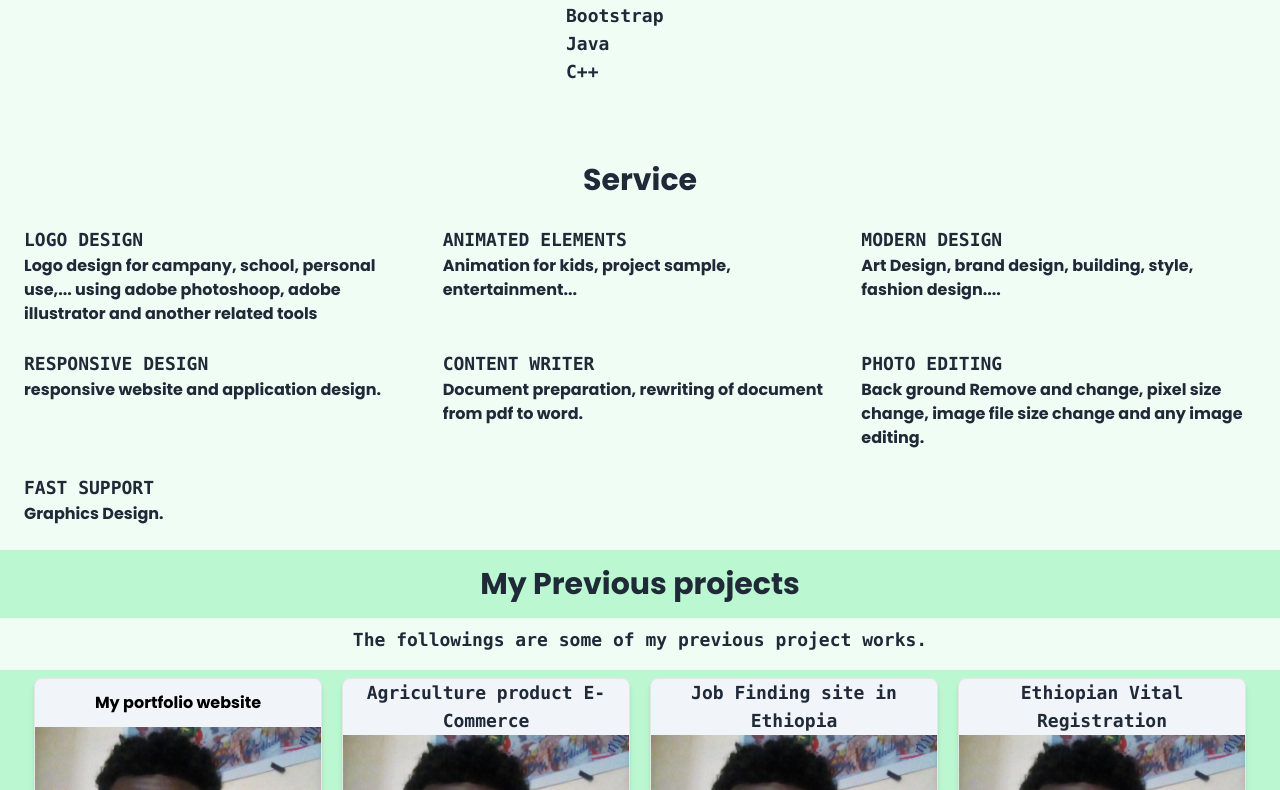
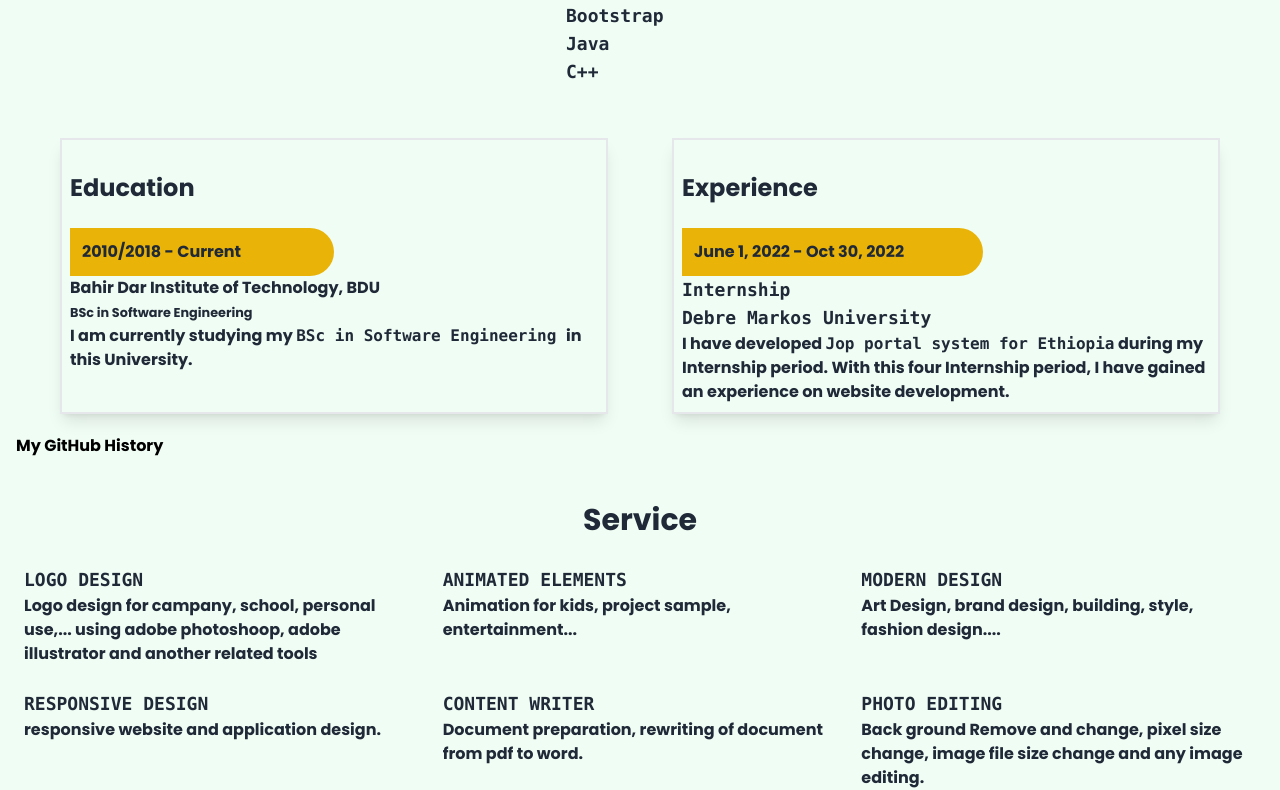
Before and after one commit to Desalegngetachew/portfolio, a Vue app: page / in a window 1280 px wide. Shown: the part 1430-2220 px from the top of the page. Built offline with nearby package versions, Linux system fonts and the light colour scheme.

Commit message:
education and experiece added

```diff
--- a/src/components/about.vue
+++ b/src/components/about.vue
@@ -76,10 +76,56 @@
     <div >
         <p class="font-bold font-mono">C++</p>
     </div>
+</div>
 
 </div>
+
+
+<div class=" pt-5">
+    <div class="grid sm:grid-cols-1 md:grid-cols-2 sm:gap-5 md:gap-16 text-gray-800 dark:text-white justify-center sm:px-3 md:px-11">
+      <div class="border-2 shadow-lg p-2 dark:border" id="education">
+        <h2 class="text-2xl py-6 text-gray-800 dark:text-white">Education</h2>
+        <ul class="">
+
+          <li>
+            <div class="py-3 bg-yellow-500 rounded-r-3xl w-[50%] px-3"> 2010/2018 - Current </div>
+            <div class="details">
+              <h5> Bahir Dar Institute of Technology, BDU </h5>
+              <small class="fg-theme"> BSc in Software Engineering </small>
+              <p> I am currently studying my <code> BSc in Software Engineering </code>
+                in this University.
+              </p>
+            </div>
+          </li>
+
+        </ul>
+      </div>
+      <div class="border-2 shadow-lg p-2 dark:border" data-wow-delay="200ms" id="experience">
+        <h2 class="text-2xl py-6 text-gray-800 dark:text-white">Experience</h2>
+        <ul class="">
+          <li>
+            <div class="py-3 bg-yellow-500 rounded-r-3xl w-[57%] px-3">June 1, 2022 - Oct 30, 2022</div>
+            <div class="details">
+              <h5 class="font-bold font-mono text-lg"> Internship </h5>
+              <small class="font-bold font-mono text-lg"> Debre Markos University </small>
+              <p> I have developed <code>Jop portal system for Ethiopia</code> during my Internship period.
+                With this four Internship period, I have gained an experience on website development.</p>
+            </div>
+          </li>
+        </ul>
+      </div>
+    </div>
+  </div>
+  <div class="container pt-5">
+    <div class="row">
+      <div class="col-md-6 wow fadeInRight" data-wow-delay="200ms">
+        <h2 class="fw-normal"> My GitHub History</h2>
+        <div class="calendar"></div>
+      </div>
+    </div>
+  </div>
 </div>
-    </div>
+
 </template>
 
 <script setup>
--- a/src/components/project.vue
+++ b/src/components/project.vue
@@ -8,10 +8,10 @@
 <span><svg class="fill-current h-8 w-auto text-orange-800" focusable="false" aria-hidden="true" viewBox="0 0 24 24" data-testid="FollowTheSignsOutlinedIcon" tabindex="-1" title="FollowTheSignsOutlined"><path d="M9.5 5.5c1.1 0 2-.9 2-2s-.9-2-2-2-2 .9-2 2 .9 2 2 2zM5.75 8.9 3 23h2.1l1.75-8L9 17v6h2v-7.55L8.95 13.4l.6-3C10.85 12 12.8 13 15 13v-2c-1.85 0-3.45-1-4.35-2.45l-.95-1.6C9.35 6.35 8.7 6 8 6c-.25 0-.5.05-.75.15L2 8.3V13h2V9.65l1.75-.75M13 2v7h3.75v14h1.5V9H22V2h-9zm5.01 6V6.25H14.5v-1.5h3.51V3l2.49 2.5L18.01 8z"></path></svg></span>
             </div> -->
         <p class="text-lg font-mono font-bold text-center pt-2 pb-4 text-gray-800 dark:text-white">The followings are some of my previous project works.</p>
-        <div class="bg-green-200 dark:bg-gray-800 pb-10 flex gap-5 items-center justify-center px-8 flex-wrap">
+        <div class="bg-green-200 dark:bg-gray-800 pb-10 flex gap-5 items-center justify-center sm:px-3 md:px-8 flex-wrap">
     <!-- <h3 class="text-2xl text-center">login please</h3> -->
     <a href="https://desalegngetachew.netlify.app shadow-lg text-lg font-mono text-center font-bold hover:scale-110 py-2 hover:text-orange-800 text-gray-800 dark:text-orange-800">
-    <div class="h-96 w-72 rounded-lg bg-slate-100 shadow-md hover:shadow-lg hover:scale-110 border dark:border-white">
+    <div class="h-96 w-72 rounded-lg bg-slate-100 shadow-lg hover:shadow-lg hover:scale-110 border dark:border-white">
         <p class="hover:scale-110 py-3 text-center">
         My portfolio website
     </p>
@@ -19,7 +19,7 @@
 </div>
 </a>
     <a href="" class=" text-lg font-mono text-center font-bold text-gray-800 dark:text-orange-800 hover:scale-110 py-2 hover:text-orange-800">
-        <div class="h-96 w-72 rounded-lg bg-slate-100 shadow-md hover:shadow-lg hover:scale-110 border dark:border-white">
+        <div class="h-96 w-72 rounded-lg bg-slate-100 shadow-lg hover:shadow-lg hover:scale-110 border dark:border-white">
             <p class="hover:scale-110">Agriculture product E-Commerce</p>
             <img src="../assets/background.jpg" alt="" srcset="">
         </div>
@@ -31,7 +31,7 @@
     </div>
     </a>
     <a href="" class=" text-lg font-mono text-center font-bold text-gray-800 dark:text-orange-800 hover:scale-110 py-2 hover:text-orange-800">
-        <div class=" h-96 w-72 rounded-lg bg-slate-100 shadow-md hover:shadow-lg hover:scale-110 border dark:border-white">
+        <div class=" h-96 w-72 rounded-lg bg-slate-100 shadow-lg hover:shadow-lg hover:scale-110 border dark:border-white">
         <p class="hover:scale-110">Ethiopian Vital Registration</p>
         <img src="../assets/background.jpg" alt="" srcset="">
     </div>
```
